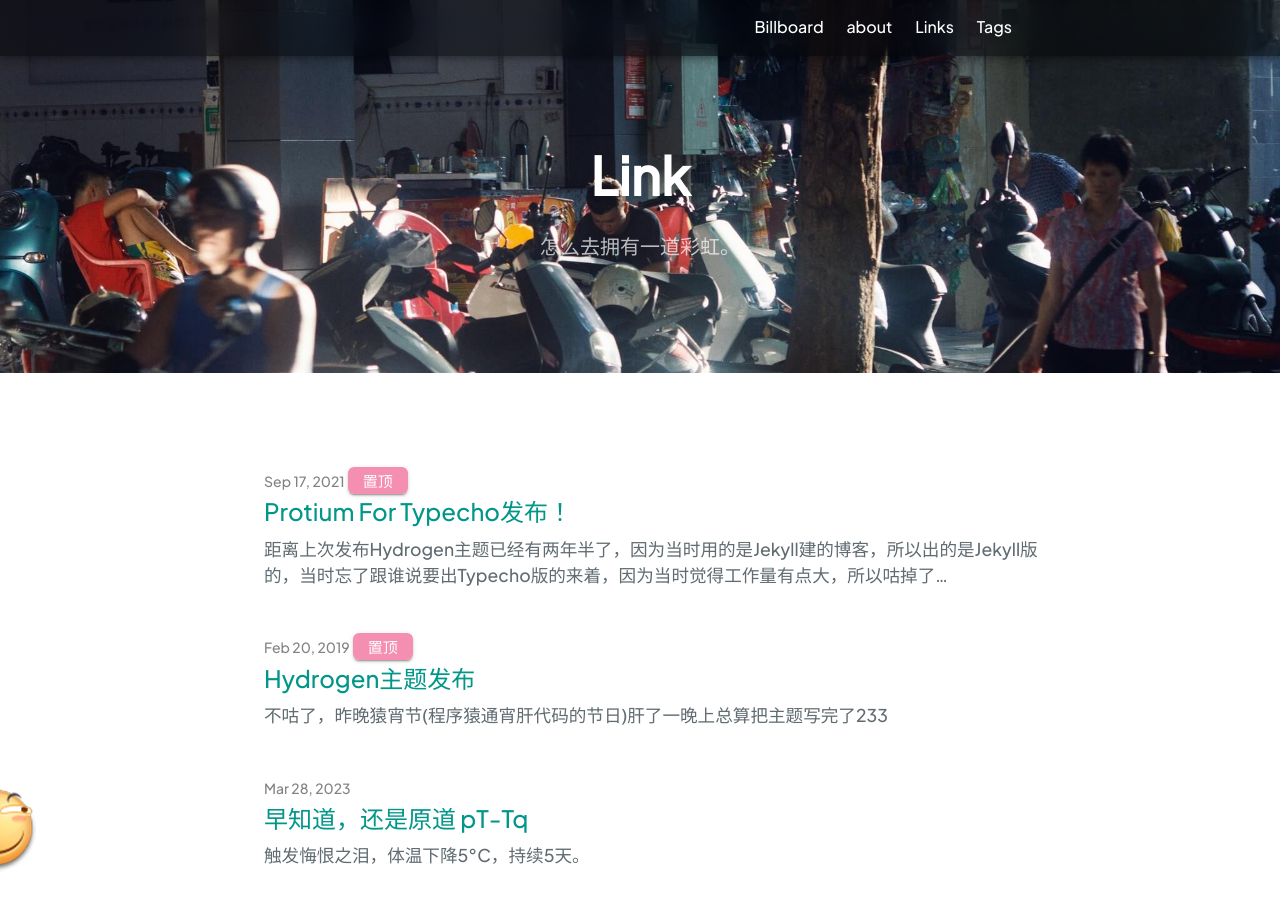
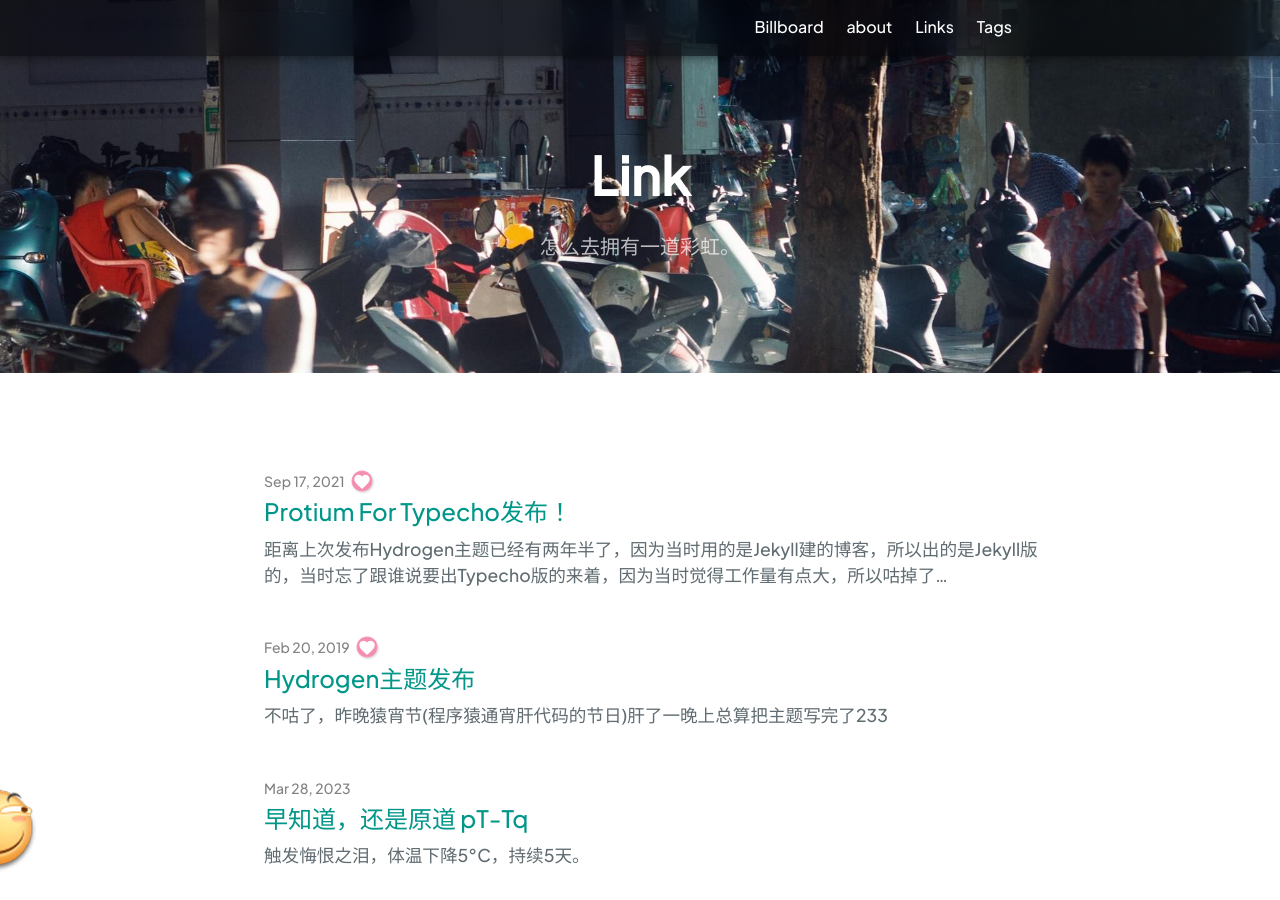
Before and after one commit to link9596/qwq, a Jekyll site: the page built from index.html, in a window 1280 px wide and 900 px high. Built offline with Jekyll 4.4.1, drawn with Linux system fonts in a browser that asks for light colours; the list of posts is cut into pages by our own code; comment, search, counter and statistics services are not loaded.

Commit message:
更新 home.html

```diff
--- a/_layouts/home.html
+++ b/_layouts/home.html
@@ -19,8 +19,7 @@ layout: default
     <li>
 
         {% assign date_format = site.hydrogen-blog.date_format | default: "%b %-d, %Y" %}
-        <span class="post-meta">{{ post.date | date: date_format }}</span> <span style="font-size:15px;background:#F48FB1;color:#fff;padding:4px 15px;border-radius:6px;-webkit-box-shadow: 0 3px 1px -2px rgba(0, 0, 0, .2), 0 2px 2px 0 rgba(0, 0, 0, .14), 0 1px 5px 0 rgba(0, 0, 0, .12);
-          box-shadow: 0 3px 1px -2px rgba(0, 0, 0, .2), 0 2px 2px 0 rgba(0, 0, 0, .14), 0 1px 5px 0 rgba(0, 0, 0, .12);">置顶</span>
+        <span class="post-meta">{{ post.date | date: date_format }}</span> <img style="width:28px;margin-bottom:-8px" src="/theme/icon-favorite.png">
 
         <h2>
           <a class="post-link" href="{{ post.url | relative_url }}" title="{{ post.title }}">{{ post.title | escape }}</a>
```
